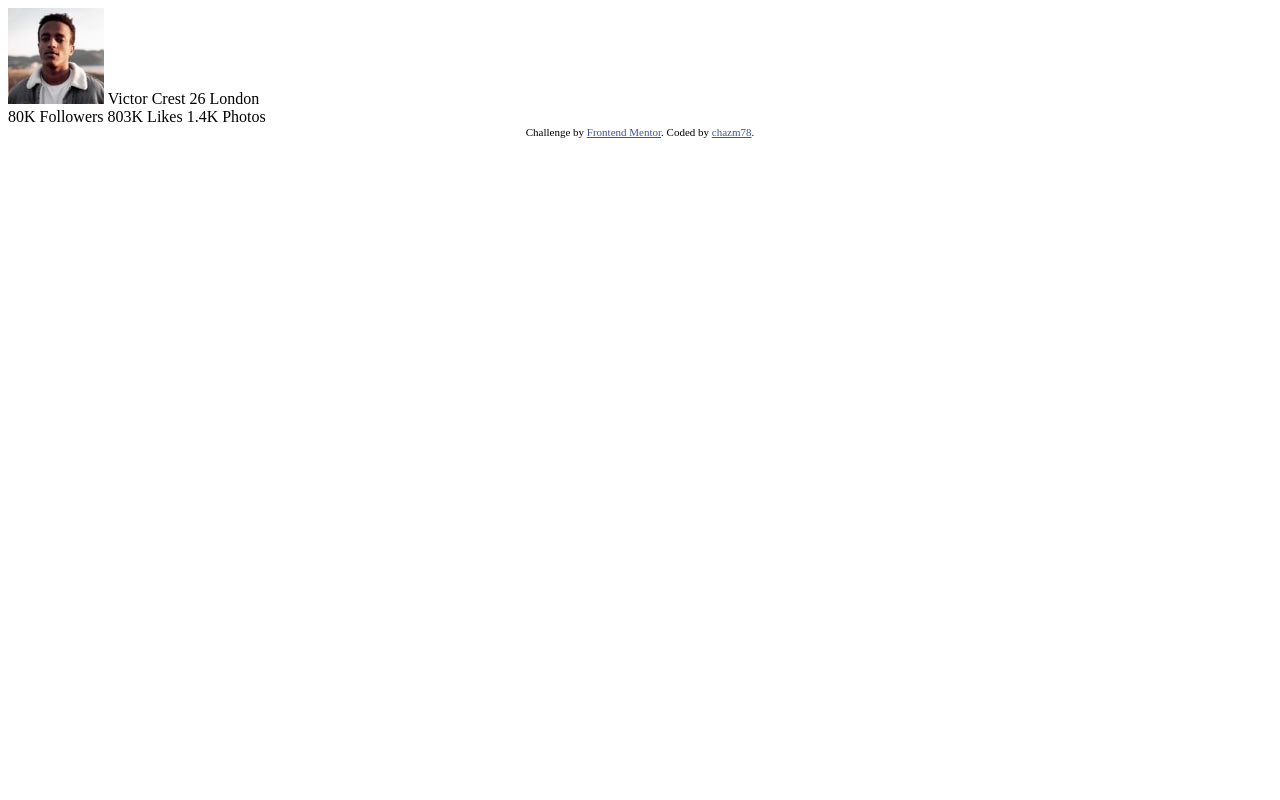
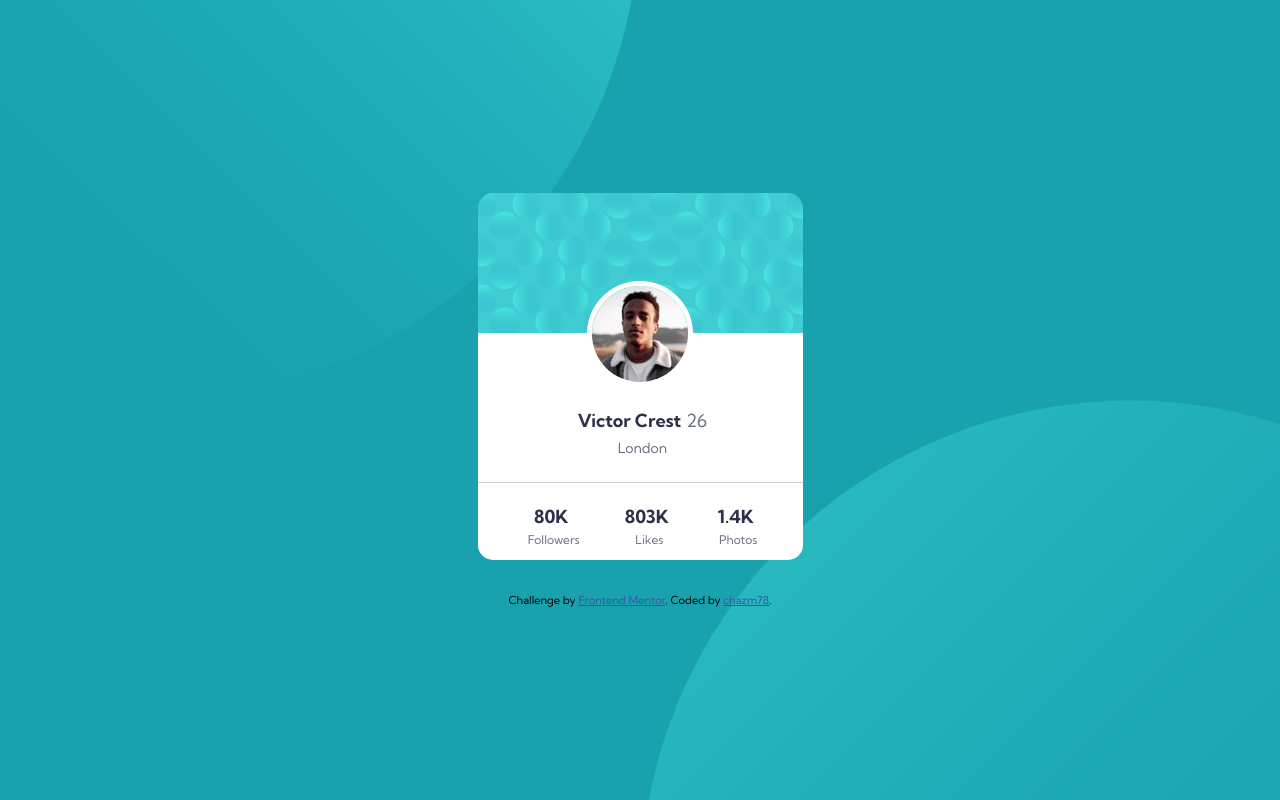
Before and after one commit to chazm78/profile-card, a plain HTML site: page index.html in a window 1280 px wide. Drawn offline with Linux system fonts and the light colour scheme.

Commit message:
deleted old readme added screenshot finalized index and stylesheet

```diff
--- a/index.html
+++ b/index.html
@@ -12,30 +12,37 @@
 
   <!-- Feel free to remove these styles or customise in your own stylesheet 👍 -->
   <style>
-    .attribution { font-size: 11px; text-align: center; }
+    .attribution { font-size: 11px; text-align: center; margin-top: 10%;}
     .attribution a { color: hsl(228, 45%, 44%); }
   </style>
 </head>
 <body>
 
-  <div class="main" role="main">
+  <div class="container" role="main">
+    <div class="me">
+      <img class="item1" src="images/image-victor.jpg" alt="selfie">
+      <div class="na">
+        <h1>Victor Crest</h1>
+        <p>26</p>
+      </div>
 
-    <div class="info">
-      <img src="images/image-victor.jpg" alt="selfie">
-      Victor Crest
-      26
-      London
+      <p class="loca">London</p>
     </div>
 
       <div class="stats">
-      80K
-      Followers
+        <div class="followers">
+          <h1>80K</h1>
+          <p class="lh">Followers</p>
+        </div>
+        <div class="likes">
+          <h1>803K</h1>
+          <p class="lh">Likes</p>
+        </div>
+        <div class="photos">
+          <h1>1.4K</h1>
+          <p class="lh">Photos</p>
+        </div>
 
-      803K
-      Likes
-
-      1.4K
-      Photos
       </div>
 
   </div>
--- a/styles/styles.css
+++ b/styles/styles.css
@@ -0,0 +1,68 @@
+:root {
+  background-color: hsl(185, 75%, 39%);
+  font-family: 'Kumbh Sans', sans-serif;
+  height: 100vh;
+  display: flex;
+  align-items: center;
+  justify-content: center;
+  background-image: url(/images/bg-pattern-top.svg),url(/images/bg-pattern-bottom.svg);
+  background-position: bottom 50vh right 50vw , top 50vh left 50vw;
+  background-repeat: no-repeat;
+}
+
+img {
+  border-radius: 50%;
+  border: 5px solid hsl(0, 0%, 100%);
+}
+h1 {
+  font-size: 18px;
+  font-weight: 700;
+  color: hsl(229, 23%, 23%);
+}
+p {
+  color: hsl(227, 10%, 46%);
+}
+
+/* Custom Styles */
+
+.container {
+  background-color: hsl(0, 0%, 100%);
+  background-image: url(/images/bg-pattern-card.svg);
+  background-repeat: no-repeat;
+  width: 325px;
+  border-radius: 15px;
+}
+.me {
+  text-align: center;
+  padding-top: 27%;
+}
+.na {
+  display: flex;
+  flex-direction: row;
+  justify-content: center;
+  align-items: center;
+}
+.na,p {
+  margin-left: 5px;
+  font-size: 18px;
+}
+.loca {
+  position: relative;
+  bottom: 25px;
+  margin-bottom: 0px;
+  font-size: 14px;
+}
+.stats {
+  display: flex;
+  flex-direction: row;
+  justify-content: space-evenly;
+  border-top: 1px solid hsl(0, 0%, 80%);
+  padding-top: 10px;
+  text-align: center;
+}
+.lh {
+  line-height: 0px;
+  font-size: 12px;
+  padding: 0;
+  margin-bottom: 20px;
+}
```
Also changed, not shown: images/screenshot.png (added), 1 other file. Lines whose indentation alone changed are shown as unchanged.
